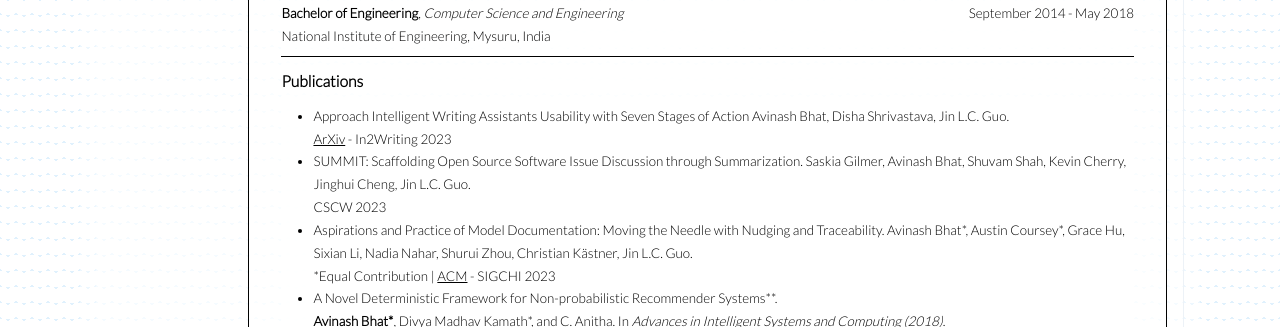
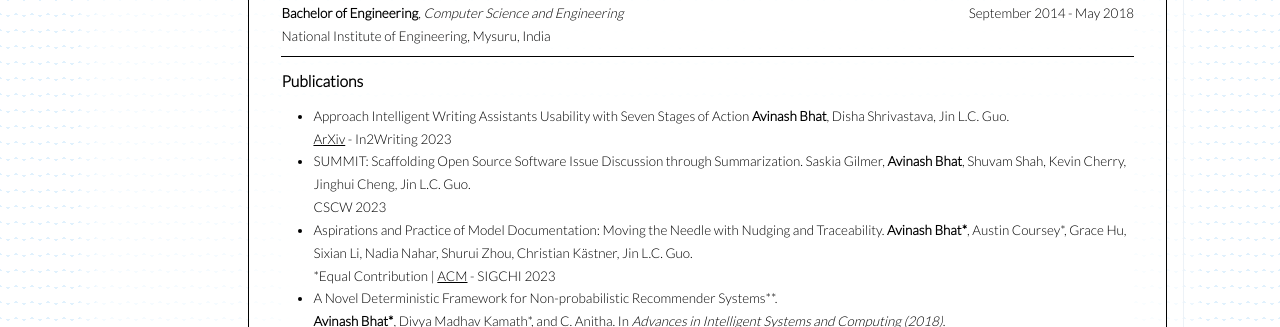
Before and after one commit to avinashbhat/avinashbhat.github.io, a Jekyll site: the page built from _pages/cv.md, in a window 1280 px wide. Shown: the part 289-616 px from the top of the page. Built offline with Jekyll 4.4.1, drawn with Linux system fonts in a browser that asks for light colours; nearby versions of some CDN libraries.

```diff
--- a/_pages/cv.md
+++ b/_pages/cv.md
@@ -50,11 +50,11 @@ National Institute of Engineering, Mysuru, India<br>
 <p>
 <ul>
 <li>Approach Intelligent Writing Assistants Usability with Seven Stages of Action
-Avinash Bhat, Disha Shrivastava, Jin L.C. Guo.<br> <a href="https://arxiv.org/abs/2304.02822">ArXiv</a> - In2Writing 2023</li>
+<b>Avinash Bhat</b>, Disha Shrivastava, Jin L.C. Guo.<br> <a href="https://arxiv.org/abs/2304.02822">ArXiv</a> - In2Writing 2023</li>
 <li>SUMMIT: Scaffolding Open Source Software Issue Discussion through Summarization. Saskia
-Gilmer, Avinash Bhat, Shuvam Shah, Kevin Cherry, Jinghui Cheng, Jin L.C. Guo.<br> CSCW 2023</li>
+Gilmer, <b>Avinash Bhat</b>, Shuvam Shah, Kevin Cherry, Jinghui Cheng, Jin L.C. Guo.<br> CSCW 2023</li>
 <li>Aspirations and Practice of Model Documentation: Moving the Needle with Nudging and
-Traceability. Avinash Bhat*, Austin Coursey*, Grace Hu, Sixian Li, Nadia Nahar, Shurui Zhou,
+Traceability. <b>Avinash Bhat*</b>, Austin Coursey*, Grace Hu, Sixian Li, Nadia Nahar, Shurui Zhou,
 Christian Kästner, Jin L.C. Guo.<br> *Equal Contribution | <a href="https://dl.acm.org/doi/10.1145/3544548.3581518">ACM</a> - SIGCHI 2023</li>
 <li>A Novel Deterministic Framework for Non-probabilistic Recommender Systems**.<br> <b>Avinash Bhat*</b>, Divya Madhav Kamath*, and C. Anitha. In <i>Advances in Intelligent Systems and Computing (2018)</i>.<br> *Equal Contribution **Code available</li>
 </ul>
```
